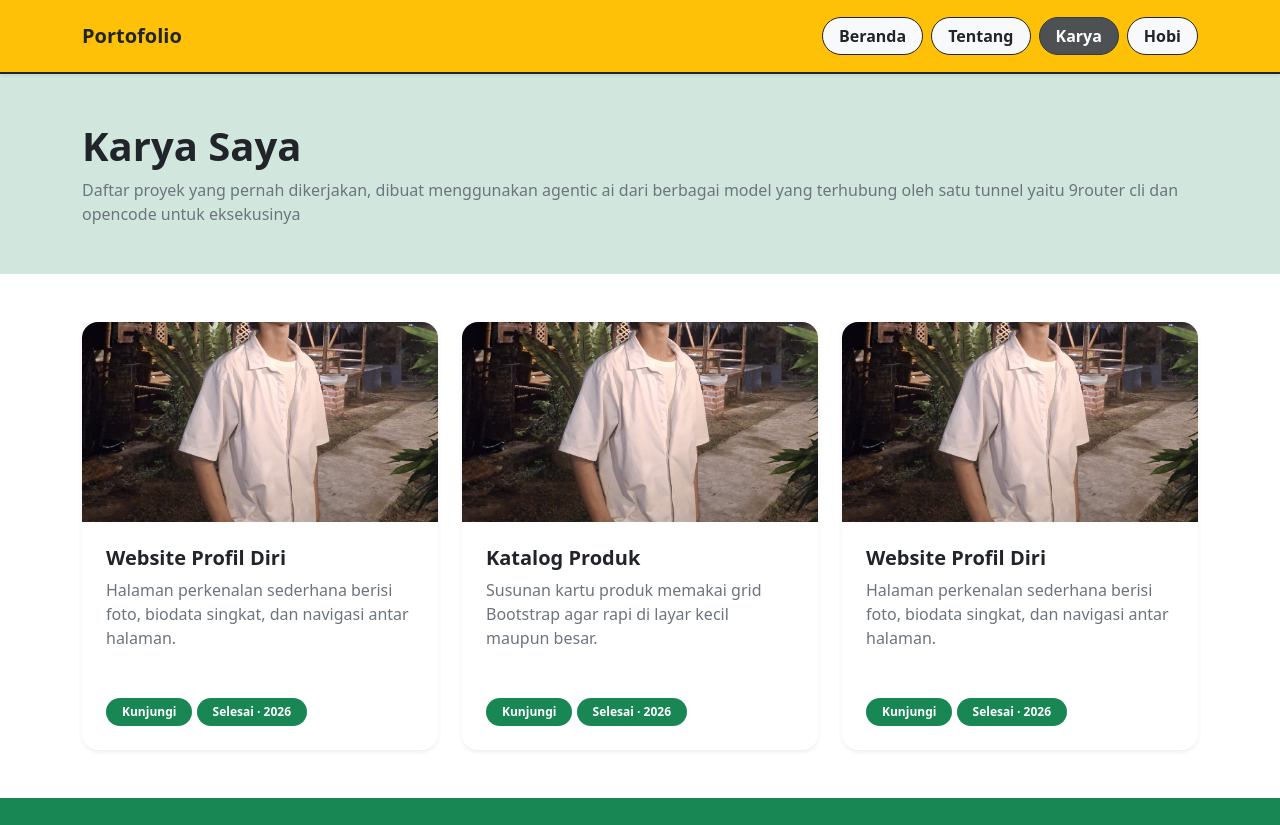
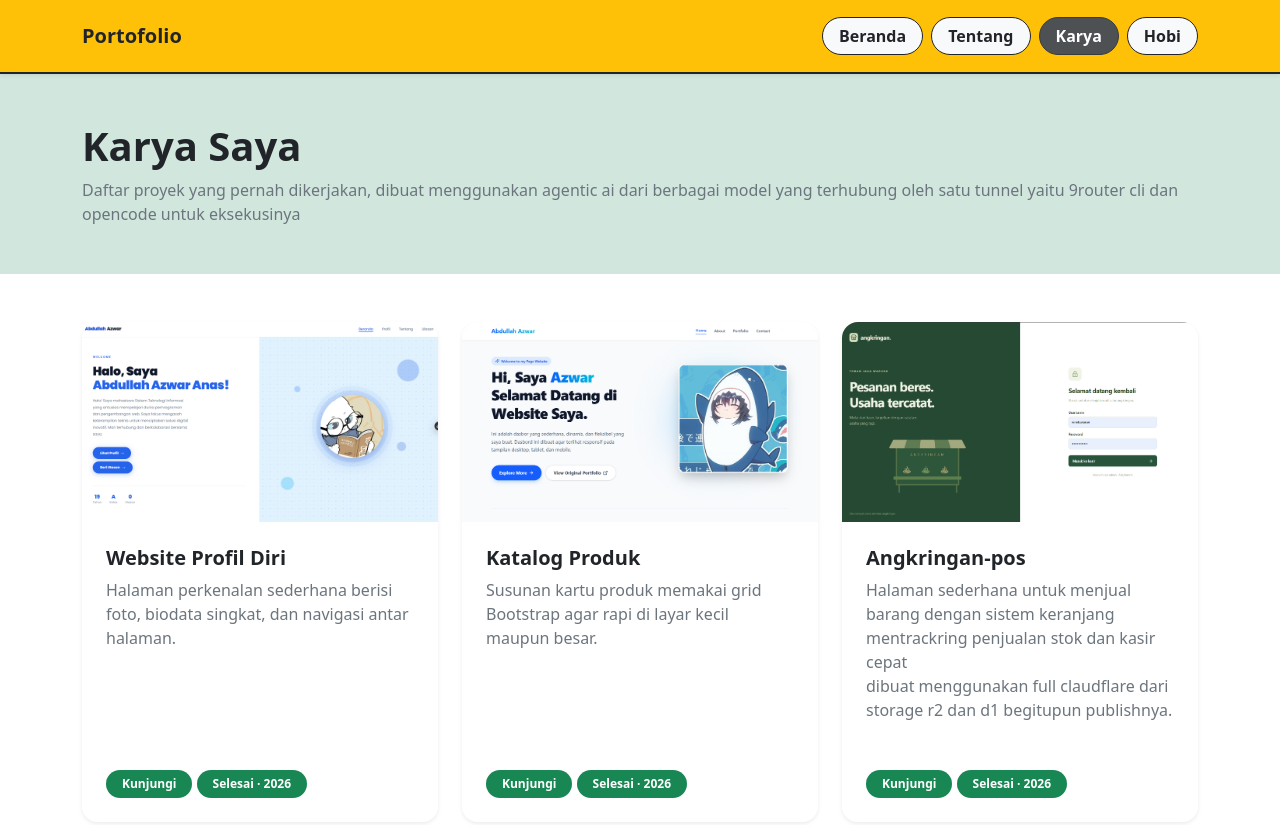
Before and after one commit to abdullahazwar/manual-bootstrap, a plain HTML site: page index3.html in a window 1280 px wide. Shown: the top 825 px of the page. Drawn offline with Linux system fonts and the light colour scheme.

Commit message:
kelengkapan profile

```diff
--- a/index3.html
+++ b/index3.html
@@ -36,7 +36,7 @@
                 <div class="col-md-6 col-xl-4">
                     <div class="card h-100 border-0 shadow-sm rounded-4 overflow-hidden">
                         <div class="ratio ratio-16x9">
-                            <img src="myasset/per.jpg" alt="Foto Azz" class="img-fluid w-100 h-100 object-fit-cover">
+                            <img src="myasset/porto.png" alt="Foto Azz" class="img-fluid w-100 h-100 object-fit-cover">
                         </div>
                         <div class="card-body p-4">
                             <h2 class="h5 fw-bold mb-2">Website Profil Diri</h2>
@@ -52,14 +52,14 @@
                 <div class="col-md-6 col-xl-4">
                     <div class="card h-100 border-0 shadow-sm rounded-4 overflow-hidden">
                         <div class="ratio ratio-16x9">
-                            <img src="myasset/per.jpg" alt="Foto Azz" class="img-fluid w-100 h-100 object-fit-cover">
+                            <img src="myasset/figma.png" alt="Foto Azz" class="img-fluid w-100 h-100 object-fit-cover">
                         </div>
                         <div class="card-body p-4">
                             <h2 class="h5 fw-bold mb-2">Katalog Produk</h2>
                             <p class="text-secondary mb-3">Susunan kartu produk memakai grid Bootstrap agar rapi di layar kecil maupun besar.</p>
                         </div>
                         <div class="card-footer bg-white border-0 px-4 pb-4">
-                            <a class= "badge bg-success rounded-pill px-3 py-2 pd-4 text-decoration-none" href="https://portofolio-mee.vercel.app/">Kunjungi</a>
+                            <a class= "badge bg-success rounded-pill px-3 py-2 pd-4 text-decoration-none" href="https://projectaifigma.vercel.app">Kunjungi</a>
                             <span class="badge bg-success rounded-pill px-3 py-2">Selesai &middot; 2026</span>
                         </div>
                     </div>
@@ -68,14 +68,14 @@
                 <div class="col-md-6 col-xl-4">
                     <div class="card h-100 border-0 shadow-sm rounded-4 overflow-hidden">
                         <div class="ratio ratio-16x9">
-                            <img src="myasset/per.jpg" alt="Foto Azz" class="img-fluid w-100 h-100 object-fit-cover">
+                            <img src="myasset/angkringan.png" alt="Foto Azz" class="img-fluid w-100 h-100 object-fit-cover">
                         </div>
                         <div class="card-body p-4">
-                            <h1 class="h5 fw-bold mb-2">Website Profil Diri</h1>
-                            <p class="text-secondary mb-3">Halaman perkenalan sederhana berisi foto, biodata singkat, dan navigasi antar halaman.</p>
+                            <h1 class="h5 fw-bold mb-2">Angkringan-pos</h1>
+                            <p class="text-secondary mb-3">Halaman sederhana untuk menjual barang dengan sistem keranjang mentrackring penjualan stok dan kasir cepat <br> dibuat menggunakan full claudflare dari storage r2 dan d1 begitupun publishnya.</p>
                         </div>
                         <div class="card-footer bg-white border-0 px-4 pb-4">
-                            <a class= "badge bg-success rounded-pill px-3 py-2 pd-4 text-decoration-none" href="https://portofolio-mee.vercel.app/">Kunjungi</a>
+                            <a class= "badge bg-success rounded-pill px-3 py-2 pd-4 text-decoration-none" href="https://angkringan-pos.abdullahazwar833.workers.dev/">Kunjungi</a>
                             <span class="badge bg-success rounded-pill px-3 py-2">Selesai &middot; 2026</span>
                         </div>
                     </div>
```
Also changed, not shown: myasset/angkringan.png (added), myasset/figma.png (added), myasset/porto.png (added).
